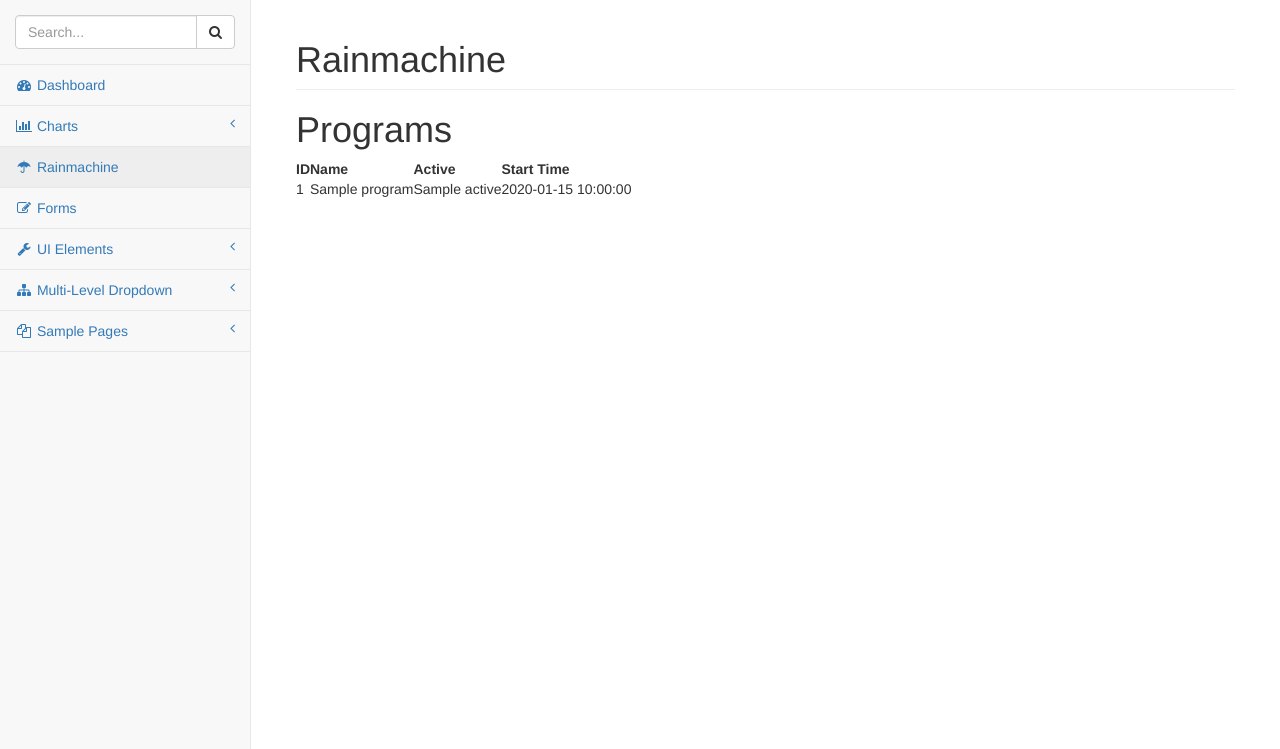
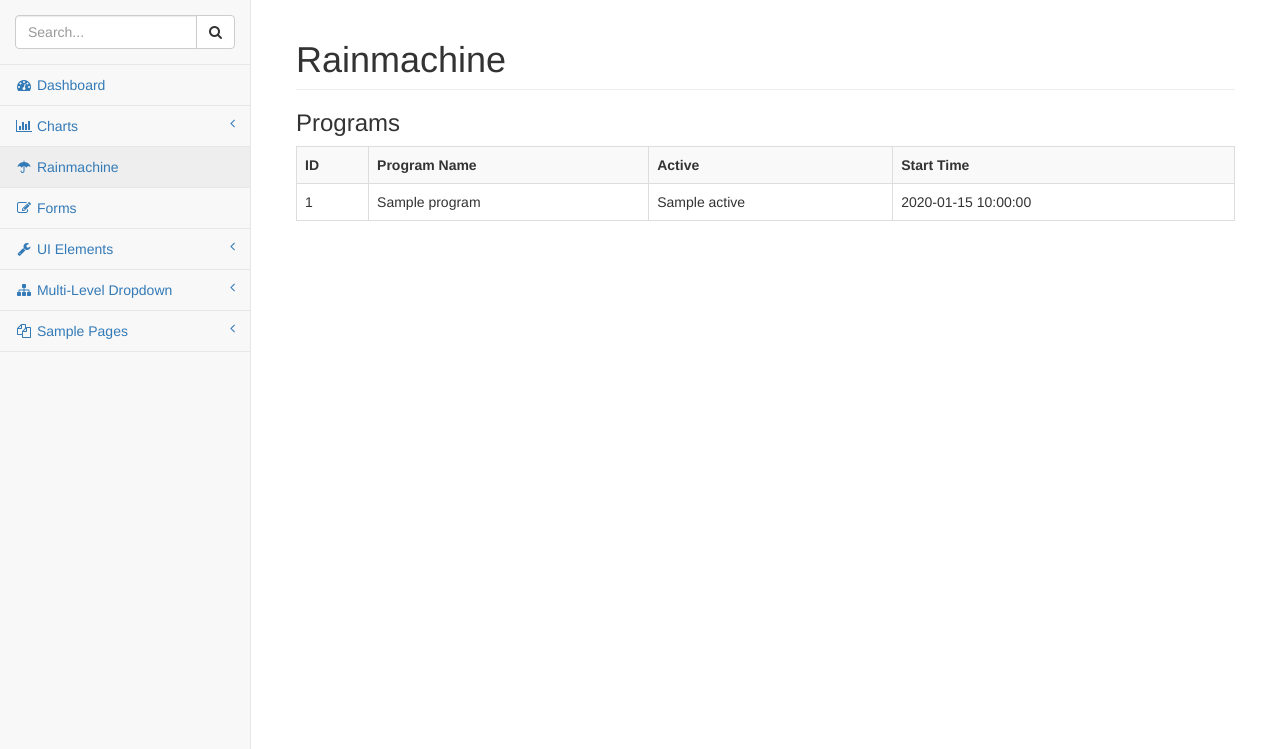
Before and after one commit to byutopia/Capstone, a Flask app: template templates/rainmachine.html in a window 1280 px wide. Shown: the part 51-800 px from the top of the page. Run offline with Flask 2, Linux system fonts and the light colour scheme; the template is opened without the code that fills it: most values are stand-ins (such as "Sample title", 1, 10 or a date in 2020); some libraries are stand-ins or nearby versions.

Commit message:
Formatted the rainmachine page to display Alek's API properly

```diff
--- a/templates/rainmachine.html
+++ b/templates/rainmachine.html
@@ -7,11 +7,14 @@
 
 <!doctype html>
 <title>Rainmachine</title>
-<h1>Programs</h1>
-<table>
+<h3>Programs</h3>
+
+
+<div class="table-responsive">
+<table class="table table-bordered table-hover table-striped" >
 	<tr>
 		<th>ID</th>
-		<th>Name</th>
+		<th>Program Name</th>
 		<th>Active</th>
 		<th>Start Time</th>
 	</tr>
@@ -24,4 +27,5 @@
 	</tr>
 {% endfor %}
 </table>
+</div>
 {% endblock %}
```
